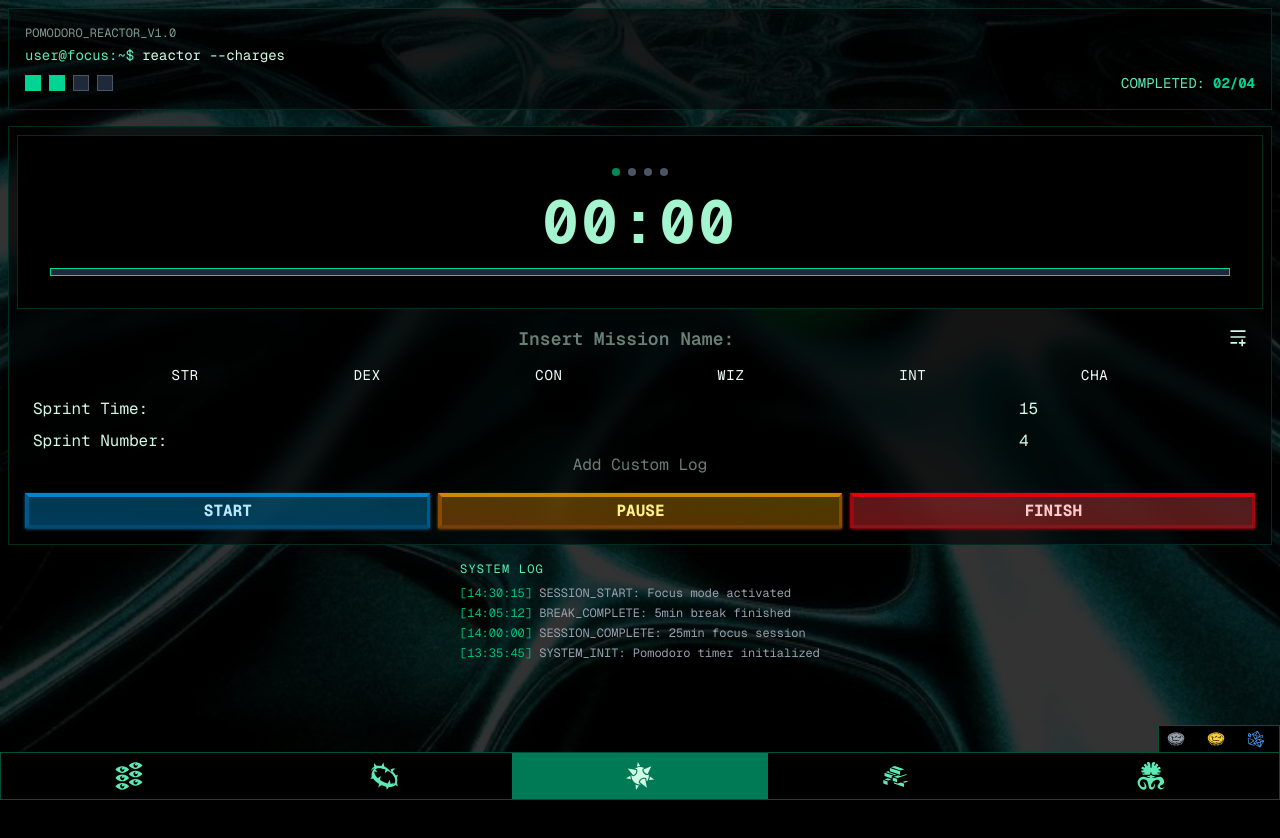
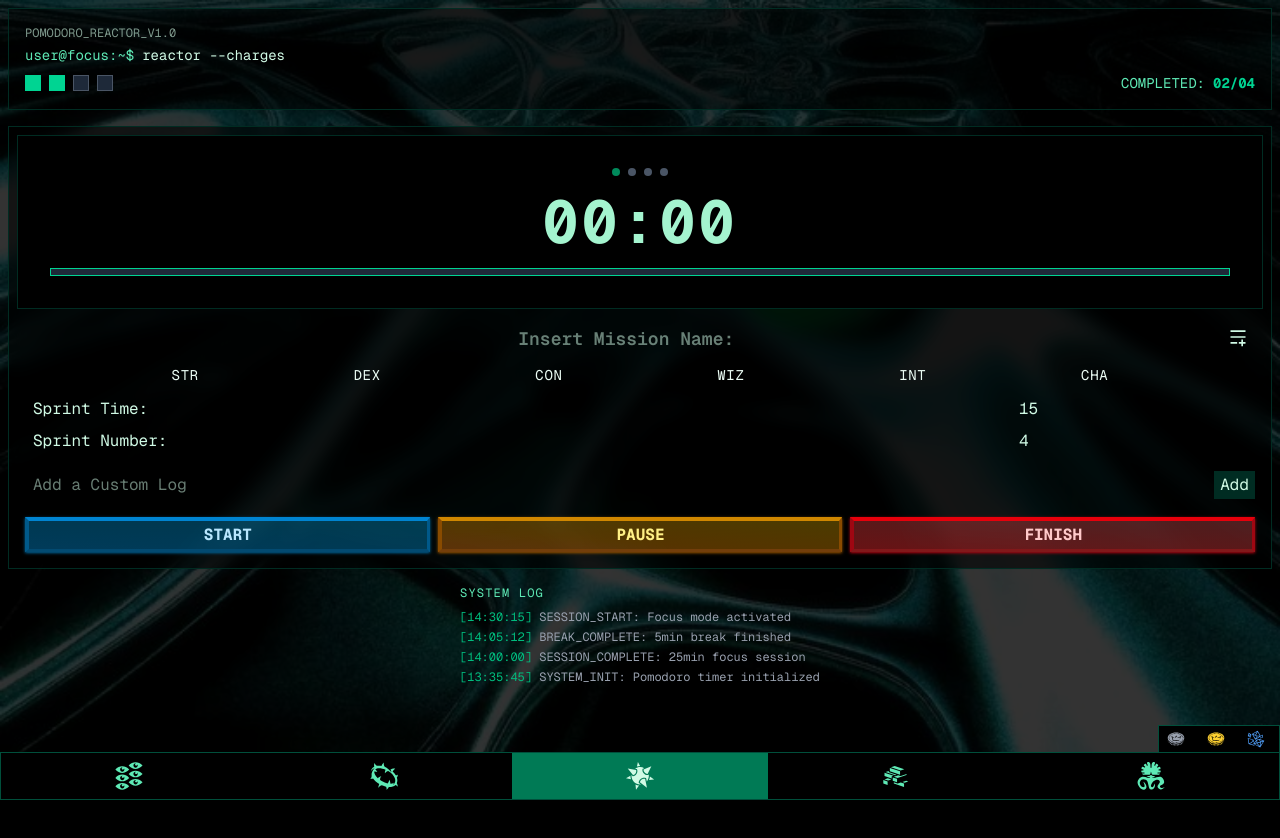
Before and after one commit to PedroVMLopes/cortex-overflow, a Next.js app: page /LegacyObjectives in a window 1280 px wide. Shown: the top 838 px of the page. Built offline with nearby package versions, Linux system fonts and the light colour scheme; no server answers; a web font is replaced by a local one.

Commit message:
feat: custom log  added

```diff
--- a/app/LegacyObjectives/page.tsx
+++ b/app/LegacyObjectives/page.tsx
@@ -105,10 +105,12 @@ export default function LegacyObjectives() {
                             </div>
 
                             {/* Add Custom Log */}
-                            <input type="text" name="custom_log" id="" placeholder="Add Custom Log" className="text-center"/>
+                            <div className="flex flex-row items-center justify-around mt-4">
+                                <input type="text" name="custom_log" id="" placeholder="Add a Custom Log" className="w-full pl-2 py-1 mr-1"/>
+                                <button type="button" className="text-emerald-100 bg-emerald-950 p-0.5 px-1.5">Add</button>
+                            </div>
                         </div>
                     }
-
 
                     {/* Controller Buttons */}
                     <div className="flex flex-row gap-2 mt-4">
```
